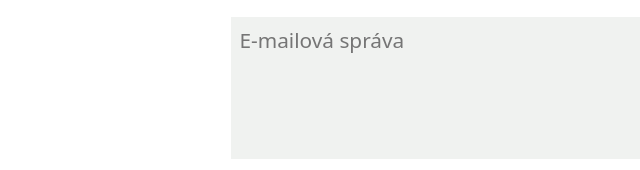
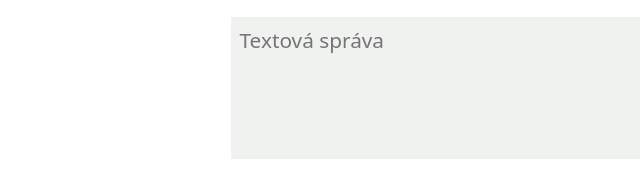
Before and after one commit to Lorcan33/zadanie2, a plain HTML site: page kontakt.html in a window 1280 px wide. Shown: the part 782-952 px from the top of the page, 83-723 px from the left. Drawn offline with nearby package versions, Linux system fonts and the light colour scheme.

Commit message:
Update kontakt.html

```diff
--- a/kontakt.html
+++ b/kontakt.html
@@ -150,7 +150,7 @@
             <textarea
               class="formular_riadok"
               name="message"
-              placeholder="E-mailová správa"
+              placeholder="Textová správa"
               required=""
               rows="4"
             ></textarea>
```
